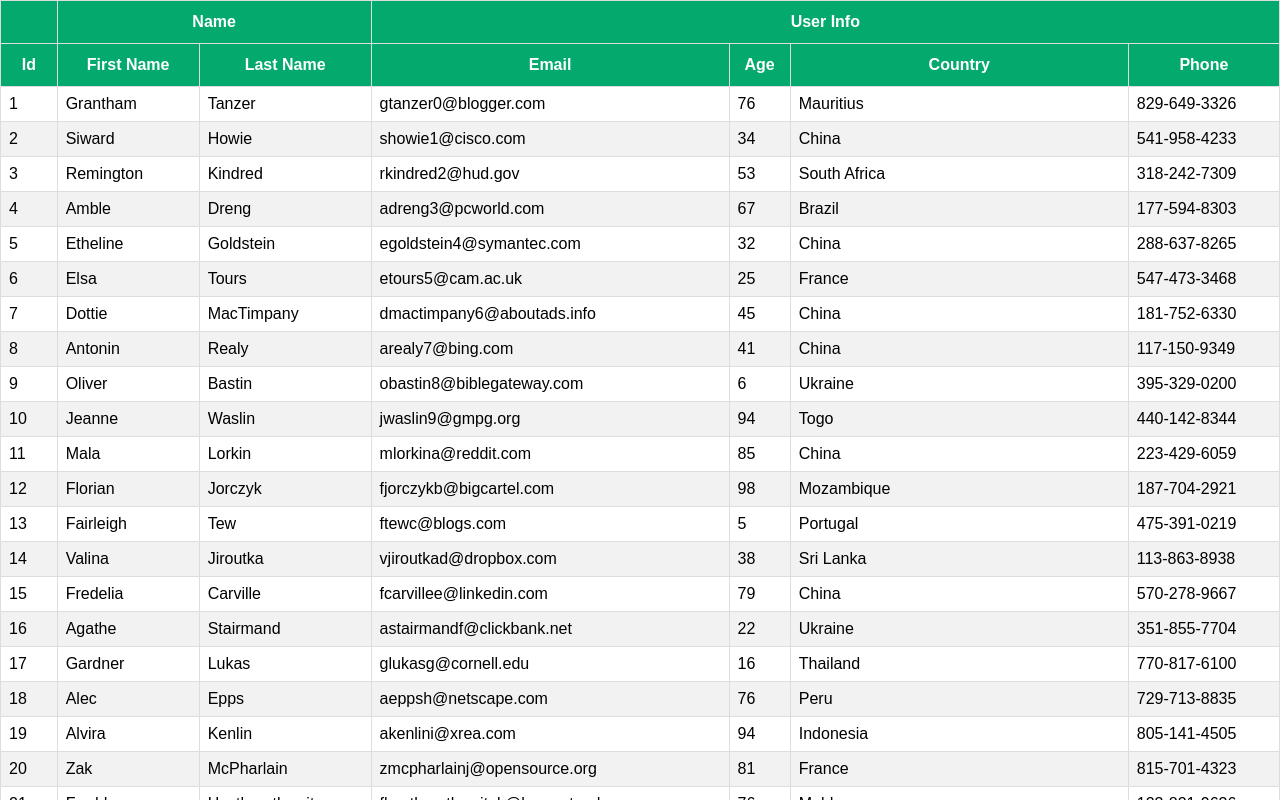
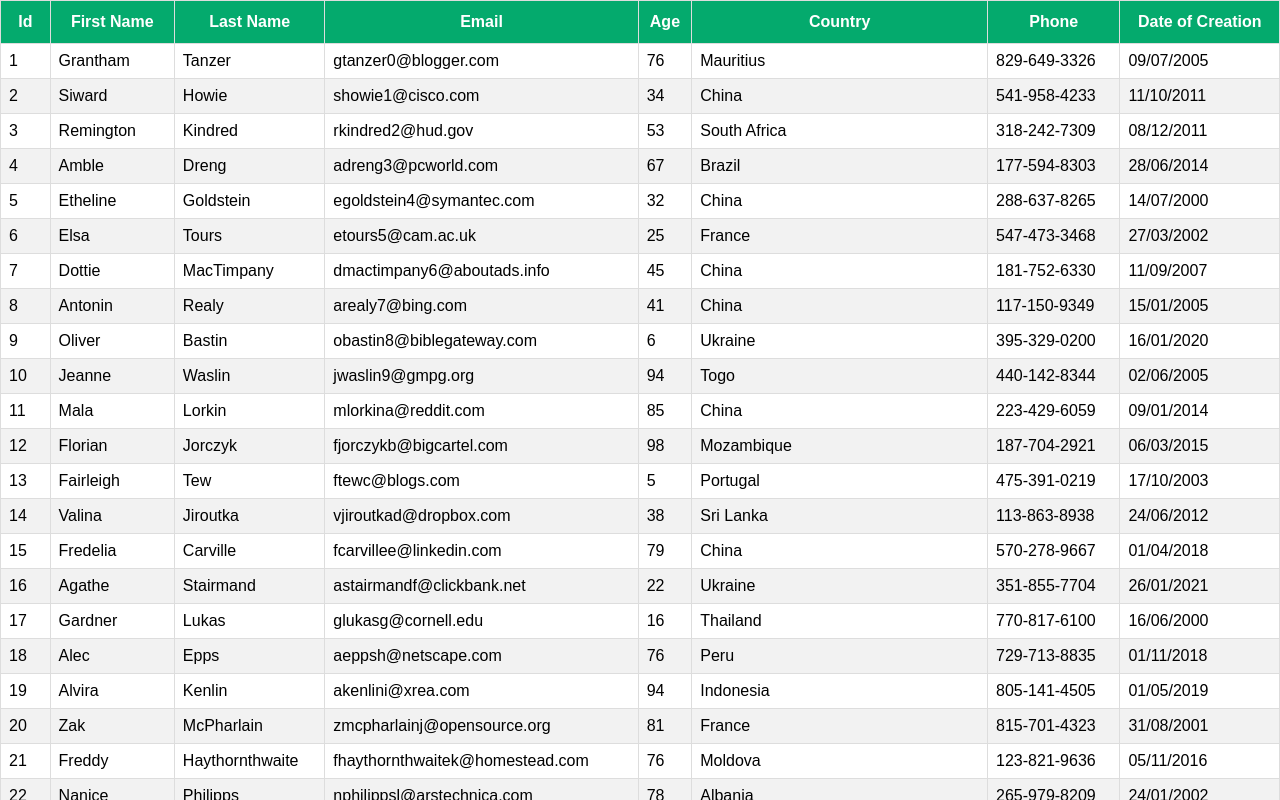
Before and after one commit to aziemp66/React-Table, a React (Vite) app: page / in a window 1280 px wide. Shown: the top 800 px of the page. Built offline with nearby package versions, Linux system fonts and the light colour scheme.

Commit message:
Implement Sorting & Formatting

```diff
--- a/package.json
+++ b/package.json
@@ -8,6 +8,7 @@
     "preview": "vite preview"
   },
   "dependencies": {
+    "date-fns": "^2.28.0",
     "react": "^18.0.0",
     "react-dom": "^18.0.0",
     "react-table": "^7.7.0"
--- a/src/components/AllTabels.jsx
+++ b/src/components/AllTabels.jsx
@@ -124,7 +124,7 @@
 
 export const SortingTable = () => {
 	// const columns = useMemo(() => COLUMNS, []);
-	const columns = useMemo(() => GROUPED_COLUMNS, []);
+	const columns = useMemo(() => COLUMNS, []);
 	const data = useMemo(() => MOCK_DATA, []);
 
 	const {
--- a/src/components/columns.jsx
+++ b/src/components/columns.jsx
@@ -1,3 +1,5 @@
+import { format } from "date-fns";
+
 export const COLUMNS = [
 	{
 		Header: "Id",
@@ -33,6 +35,11 @@
 		Header: "Phone",
 		Footer: "Phone",
 		accessor: "phone",
+	},
+	{
+		Header: "Date of Creation",
+		accessor: "date_of_creation",
+		Cell: ({ value }) => format(new Date(value), "dd/MM/yyyy"),
 	},
 ];
 
@@ -74,6 +81,10 @@
 			{
 				Header: "Phone",
 				accessor: "phone",
+			},
+			{
+				Header: "Date of Creation",
+				accessor: "date_of_creation",
 			},
 		],
 		Footer: "User Info",
@@ -124,6 +135,10 @@
 						Header: "Phone",
 						accessor: "phone",
 					},
+					{
+						Header: "Date of Creation",
+						accessor: "date_of_creation",
+					},
 				],
 			},
 		],
```
Also changed, not shown: 1 other file (tests, documents, lock files or other folders).
